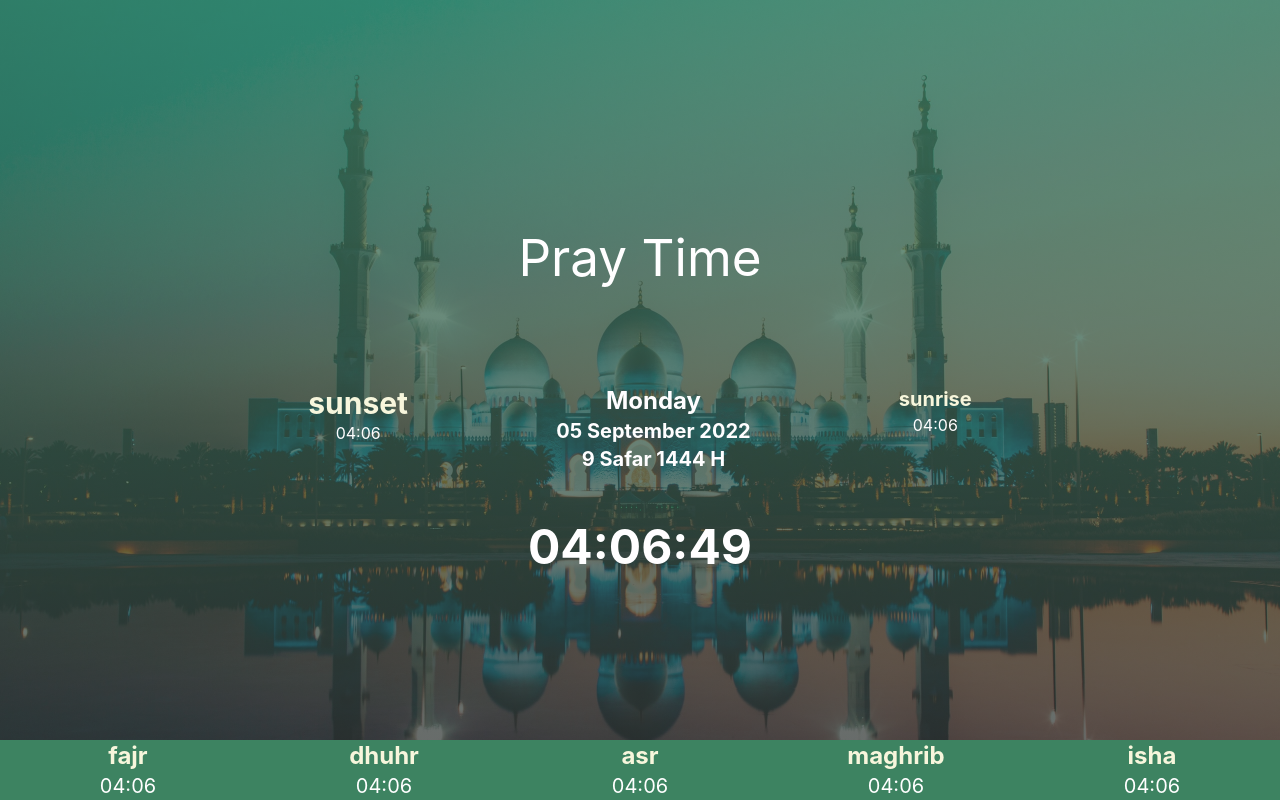
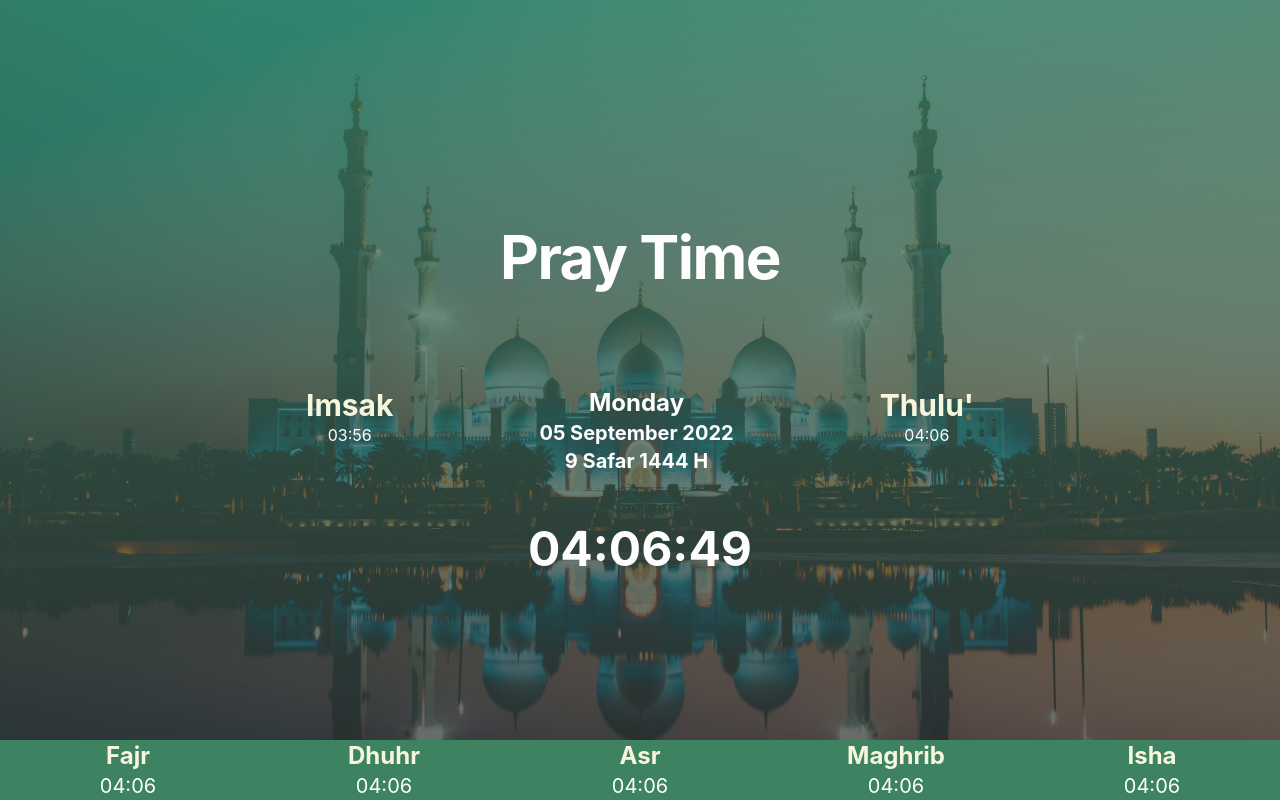
Before and after one commit to hariadiarief/active-personal-react-pray-time, a React (Vite) app: page / in a window 1280 px wide. Built offline with nearby package versions, Linux system fonts and the light colour scheme; no server answers.

Commit message:
style: update styling and content

```diff
--- a/src/App.tsx
+++ b/src/App.tsx
@@ -1,77 +1,7 @@
-import { useTime } from "./Hook";
-import { usePrayTimes } from "./Hook/";
-import dayjs from "dayjs";
+import Home from '@/Pages/Home'
 
-function App() {
-  const { time } = useTime();
-  const { prayTimes } = usePrayTimes();
-
+export default function App() {
   return (
-    <div className="home">
-      <div className="home__header prose">
-        <h1 className="text-white">Pray Time</h1>
-      </div>
-
-      <div className="home__time prose">
-        {prayTimes && (
-          <>
-            <div>
-              <div className="text-secondary text-3xl font-bold">
-                {prayTimes.additional[0].label}
-              </div>
-              <div className="text-white">
-                {dayjs(prayTimes.additional[0].time).format("HH:mm")}
-              </div>
-            </div>
-
-            <div className="home__time__current-time font-bold">
-              <div className="text-2xl text-white">
-                {dayjs().locale("id").format("dddd")}
-              </div>
-
-              <div className="text-xl text-white">
-                {dayjs().locale("id").format("DD MMMM YYYY")}
-              </div>
-
-              <div className="text-xl text-white">
-                {new Intl.DateTimeFormat("id-ID-u-ca-islamic", {
-                  day: "numeric",
-                  month: "long",
-                  year: "numeric",
-                }).format(Date.now())}
-              </div>
-            </div>
-
-            <div>
-              <div className="text-secondary text-xl font-bold">
-                {prayTimes.additional[1].label}
-              </div>
-              <div className="text-white">
-                {dayjs(prayTimes.additional[1].time).format("HH:mm")}
-              </div>
-            </div>
-          </>
-        )}
-      </div>
-
-      <div className="">
-        <h3 className="text-white text-5xl font-bold">
-          {dayjs(time).format("HH:mm:ss")}
-        </h3>
-      </div>
-
-      <div className="home__pray-times">
-        {prayTimes.sholat.map((item, index) => (
-          <div key={index} className="home__pray-times__item">
-            <div className="text-2xl text-secondary font-bold">
-              {item.label}
-            </div>
-            <div className="text-xl">{dayjs(item.time).format("HH:mm")}</div>
-          </div>
-        ))}
-      </div>
-    </div>
-  );
+    <Home />
+  )
 }
-
-export default App;
--- a/src/Hook/usePrayTimes.tsx
+++ b/src/Hook/usePrayTimes.tsx
@@ -7,7 +7,9 @@ import {
   type PrayerTimes as IPrayerTimes,
   type CalculationParameters as ICalculationParameters,
 } from "adhan";
+
 import { useGeoLocation, IGeolocation } from "./useGeoLocation";
+import dayjs from "dayjs";
 
 type IGetPrayTime = {
   geolocation: IGeolocation;
@@ -24,7 +26,7 @@ export const usePrayTimes = () => {
       getPrayTime({
         geolocation,
         date: new Date(),
-        calculationParameters: CalculationMethod.MoonsightingCommittee(),
+        calculationParameters: CalculationMethod.MuslimWorldLeague(),
       });
     }
   }, [geolocation]);
@@ -47,34 +49,38 @@ export const usePrayTimes = () => {
     prayTimes: {
       sholat: [
         {
-          label: "fajr",
+          label: "Fajr",
           time: prayTimes?.fajr,
         },
         {
-          label: "dhuhr",
+          label: "Dhuhr",
           time: prayTimes?.dhuhr,
         },
         {
-          label: "asr",
+          label: "Asr",
           time: prayTimes?.asr,
         },
         {
-          label: "maghrib",
+          label: "Maghrib",
           time: prayTimes?.maghrib,
         },
         {
-          label: "isha",
+          label: "Isha",
           time: prayTimes?.isha,
         },
       ],
       additional: [
         {
-          label: "sunset",
-          time: prayTimes?.sunset,
+          label: "Imsak",
+          time: dayjs(prayTimes?.fajr).subtract(10, 'minute'),
         },
         {
-          label: "sunrise",
+          label: "Thulu'",
           time: prayTimes?.sunrise,
+        },
+        {
+          label: "Sunset",
+          time: prayTimes?.sunset,
         },
       ],
     },
--- /dev/null
+++ b/src/Pages/Home.tsx
@@ -0,0 +1,75 @@
+import { useTime } from "@/Hook";
+import { usePrayTimes } from "@/Hook";
+import dayjs from "dayjs";
+
+export default function Home  () {
+  const { time } = useTime();
+  const { prayTimes } = usePrayTimes();
+
+  return (
+    <div className="home">
+      <div className="home__header prose">
+        <h1 className="text-4xl font-bold tracking-tight sm:text-6xl text-white">Pray Time</h1>
+      </div>
+
+      <div className="home__time prose">
+        {prayTimes && (
+          <>
+            <div>
+              <div className="text-secondary text-3xl font-bold">
+                {prayTimes.additional[0].label}
+              </div>
+              <div className="text-white">
+                {dayjs(prayTimes.additional[0].time).format("HH:mm")}
+              </div>
+            </div>
+
+            <div className="home__time__current-time font-bold">
+              <div className="text-2xl text-white">
+                {dayjs().locale("id").format("dddd")}
+              </div>
+
+              <div className="text-xl text-white">
+                {dayjs().locale("id").format("DD MMMM YYYY")}
+              </div>
+
+              <div className="text-xl text-white">
+                {new Intl.DateTimeFormat("id-ID-u-ca-islamic", {
+                  day: "numeric",
+                  month: "long",
+                  year: "numeric",
+                }).format(Date.now())}
+              </div>
+            </div>
+
+            <div>
+              <div className="text-secondary text-3xl font-bold">
+                {prayTimes.additional[1].label}
+              </div>
+              <div className="text-white">
+                {dayjs(prayTimes.additional[1].time).format("HH:mm")}
+              </div>
+            </div>
+          </>
+        )}
+      </div>
+
+      <div className="">
+        <h3 className="text-white text-5xl font-bold">
+          {dayjs(time).format("HH:mm:ss")}
+        </h3>
+      </div>
+
+      <div className="home__pray-times">
+        {prayTimes.sholat.map((item, index) => (
+          <div key={index} className="home__pray-times__item">
+            <div className="text-2xl text-secondary font-bold">
+              {item.label}
+            </div>
+            <div className="text-xl">{dayjs(item.time).format("HH:mm")}</div>
+          </div>
+        ))}
+      </div>
+    </div>
+  );
+}
```
